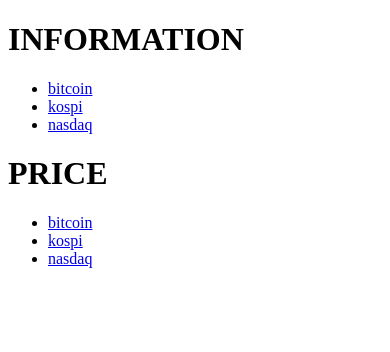
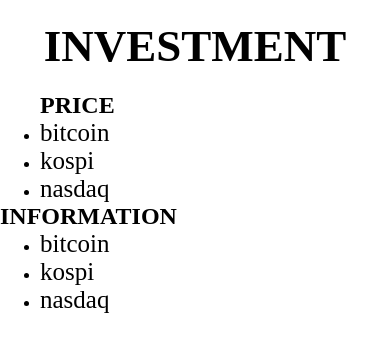
Before and after one commit to bopilkang/study_web, a plain HTML site: page index.html in a window 390 px wide. Drawn offline with Linux system fonts and the light colour scheme.

Commit message:
Add files via upload

```diff
--- a/index.html
+++ b/index.html
@@ -3,17 +3,18 @@
     <head>
         <title>investment</title>
         <meta charset"utf-8">
+
+        <link rel="stylesheet" href="style.css">
     </head>
         <body>
-            <h1>INFORMATION</h1>
-            <ul>
-                <li><a href="bitcoin.html">bitcoin</a></li>
-                <li><a href="kospi.html">kospi</a></li>
-                <li><a href="nasdaq.html">nasdaq</a></li>
-            </ul>
+            <h1>INVESTMENT</h1>
 
-            <h1>PRICE</h1>
+            <div id="grid">
+
+                <div id="colu">
+
                 <ul>
+                    <h2>PRICE</h2>
                     <li><a href="https://www.google.com/search?q=bitcoin&oq=bitcoin&a
                         qs=chrome..69i57j35i39j0i20i263i512j0i131i433i512l7.2286j1j7&
                         sourceid=chrome&ie=UTF-8" target="_blank" title="bitcoin">bitcoin</a></li>
@@ -27,6 +28,17 @@
                         hrome&ie=UTF-8" target="_blank" title="nasdaq">nasdaq</a></li>
                 </ul>
 
+                </div>
 
+                <div>
+                    <h2>INFORMATION</h2>
+                    <ul>
+
+                        <li><a href="bitcoin.html">bitcoin</a></li>
+                        <li><a href="kospi.html" >kospi</a></li>
+                        <li><a href="nasdaq.html">nasdaq</a></li>
+                    </ul>
+                </div>
+            </div>
         </body>
 </Html>
--- /dev/null
+++ b/style.css
@@ -0,0 +1,46 @@
+
+
+            h2{
+                margin:0;
+            }
+            a{
+             color : black;
+             font-size: 25px;
+             text-decoration: none;
+            }
+            h1{
+                font-size: 45px;
+                text-align:center;
+                border-bottom:1px solid gray;
+                margin:0;
+                padding:20px;
+            }
+            #colu ul{
+                border-right:1px solid gray;
+                width:50%;
+
+            }
+
+            ul{
+                margin:0;
+            }
+            body{
+                margin:0;
+            }
+
+            #grid{
+                display:grid;
+                grid-template-columns: 1fr 1fr;
+            }
+            @media(max-width:450px){
+                    #grid{
+                    display:block;
+                }
+
+                #colu ul{
+                border-right:none;
+                }
+                h1{
+                    border-bottom:none;
+                }
+            }
```
Also changed, not shown: box.html (added, +23 -0 lines), grid.html (added, +24 -0 lines), mediaquery.html (added, +22 -0 lines).
